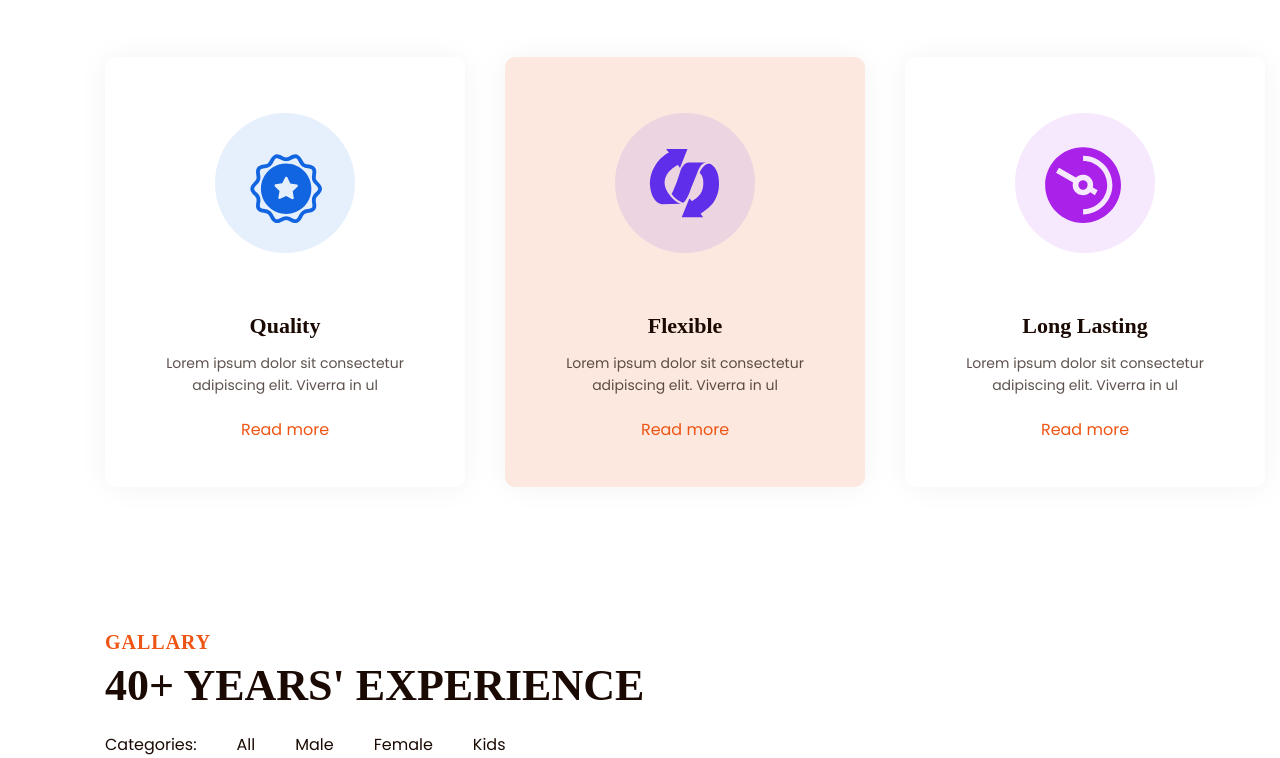
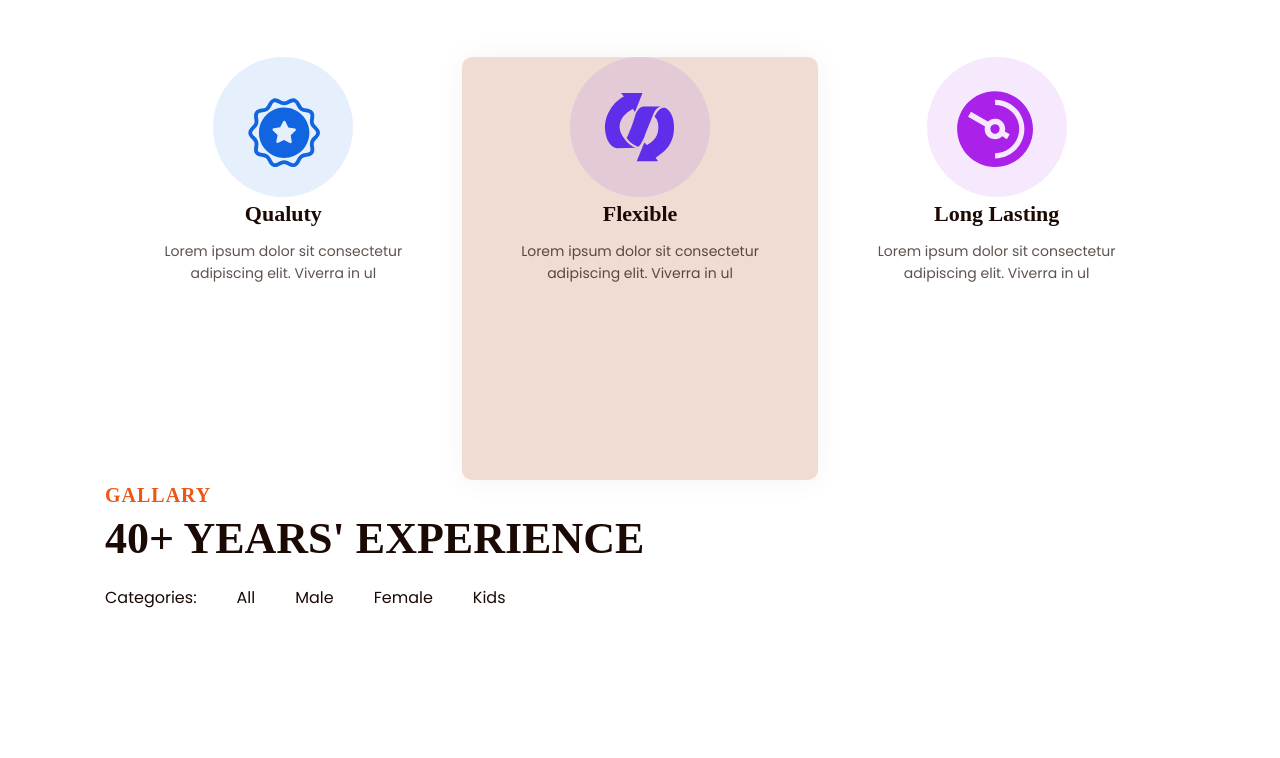
Before and after one commit to semiSolidBeef/project, a plain HTML site: page index.html in a window 1280 px wide. Shown: the part 1287-2045 px from the top of the page. After the commit the page ends 1898 px from the top, so only its background shows below. Drawn offline with Linux system fonts and the light colour scheme; a web font is replaced by a local one.

Commit message:
+one-col

```diff
--- a/css/style.css
+++ b/css/style.css
@@ -67,6 +67,10 @@ li {
   color: #1a0a03;
   width: 366px;
   margin-bottom: 20px;
+}
+#parent {
+  display: flex;
+  justify-content: space-around;
 }
 .head-second-sec {
   font-family: "Source Serif Pro";
@@ -159,12 +163,12 @@ li {
   justify-content: space-evenly;
   margin-bottom: 140px;
 }
-.card-img {
+/* .card-img {
   width: 140px;
   height: 140px;
   margin: 56px 110px;
-}
-.card-text {
+} */
+/* .card-text {
   font-family: "Source Serif Pro";
   font-style: normal;
   font-weight: 600;
@@ -173,8 +177,36 @@ li {
   text-align: center;
   color: #1a0a03;
   margin-bottom: 10px;
+} */
+.image {
+  display: flex;
+  align-items: center;
+  margin: 0 auto;
+  vertical-align: middle;
 }
-.card-descr {
+.block:nth-child(2) {
+  background: #f1dcd3;
+
+  box-shadow: 0px 1px 30px rgba(26, 10, 3, 0.05);
+  border-radius: 10px;
+}
+.block {
+  height: 423px;
+  width: 360px;
+  vertical-align: middle;
+}
+.title {
+  font-family: "Source Serif Pro";
+  font-style: normal;
+  font-weight: 600;
+  font-size: 22px;
+  line-height: 150%;
+  text-align: center;
+  color: #1a0a03;
+  margin-bottom: 10px;
+  vertical-align: middle;
+}
+.description {
   font-family: "Poppins";
   font-style: normal;
   font-weight: 400;
@@ -187,6 +219,19 @@ li {
   opacity: 0.7;
   margin-bottom: 20px;
 }
+/* .card-descr {
+  font-family: "Poppins";
+  font-style: normal;
+  font-weight: 400;
+  font-size: 14px;
+  line-height: 160%;
+  text-align: center;
+  width: 239px;
+  margin: 0 auto;
+  color: #1a0a03;
+  opacity: 0.7;
+  margin-bottom: 20px;
+} */
 .read-more {
   font-family: "Poppins";
   font-style: normal;
@@ -203,11 +248,9 @@ li {
   font-size: 44px;
   line-height: 130%;
   color: #1a0a03;
-	margin-bottom: 18px;
+  margin-bottom: 18px;
 }
-.third-sec-list {
 
+.fourth-col {
+  justify-content: space-between;
 }
-.fourth-col {
-	justify-content: space-between;
-}
--- a/index.html
+++ b/index.html
@@ -62,7 +62,7 @@
             </p>
           </div>
           <div class="right-side">
-            <img class="image" src="img/shoes.png" alt="dfdf" />
+            <img class="image-first-col" src="img/shoes.png" alt="dfdf"/>
           </div>
         </section>
       </div>
@@ -83,7 +83,8 @@
         <p class="thirt-sec-descr">FEATURE</p>
         <h3 class="third-sec-text">We have best feature in Shoes</h3>
         <!-- <div class="root"></div> -->
-        <ul class="cards flex list-reset">
+        <div id="parent"></div>
+        <!-- <ul class="cards flex list-reset">
           <li class="card-element">
             <img class="card-img" src="img/first.svg" alt="" />
             <p class="card-text">Quality</p>
@@ -111,8 +112,9 @@
             </p>
             <a href="#" class="read-more">Read more</a>
           </li>
-        </ul>
+        </ul> -->
       </section>
+
       <section class="fourth-sec">
         <p class="parag-scn-sect">GALLARY</p>
         <h3 class="fourth-sec-head">40+ YEARS' EXPERIENCE</h3>
--- a/script.js
+++ b/script.js
@@ -1,17 +1,53 @@
-import React from "react";
-import ReactDOM from "react-dom";
+const data = [
+  {
+    image: "./img/card1.svg",
+    title: "Qualuty",
+    description:
+      "Lorem ipsum dolor sit consectetur adipiscing elit. Viverra in ul",
+    link: "Read more",
+  },
+  {
+    image: "./img/card2.svg",
+    title: "Flexible",
+    description:
+      "Lorem ipsum dolor sit consectetur adipiscing elit. Viverra in ul",
+    link: "Read more",
+  },
+  {
+    image: "./img/card3.svg",
+    title: "Long Lasting",
+    description:
+      "Lorem ipsum dolor sit consectetur adipiscing elit. Viverra in ul",
+    link: "Read more",
+  },
+];
 
-const names = ["whale", "squid", "turtle", "coral", "starfish"];
+const parentElement = document.getElementById("parent");
 
-const NamesList = () => (
-  <div>
-    <ul>
-      {names.map((name) => (
-        <li key={name}> {name} </li>
-      ))}
-    </ul>
-  </div>
-);
+const blocks = data.map((item) => {
+  const block = document.createElement("div");
+  block.className = "block";
 
-const rootElement = document.getElementById("root");
-ReactDOM.render(<NamesList />, rootElement);
+  const image = document.createElement("img");
+  image.className = "image";
+  image.textContent = item.image;
+  image.src = item.image;
+
+  const title = document.createElement("h2");
+  title.className = "title";
+  title.textContent = item.title;
+
+  const description = document.createElement("p");
+  description.className = "description";
+  description.textContent = item.description;
+
+  block.appendChild(image);
+  block.appendChild(title);
+  block.appendChild(description);
+
+  return block;
+});
+
+blocks.forEach((block) => {
+  parentElement.appendChild(block);
+});
```
